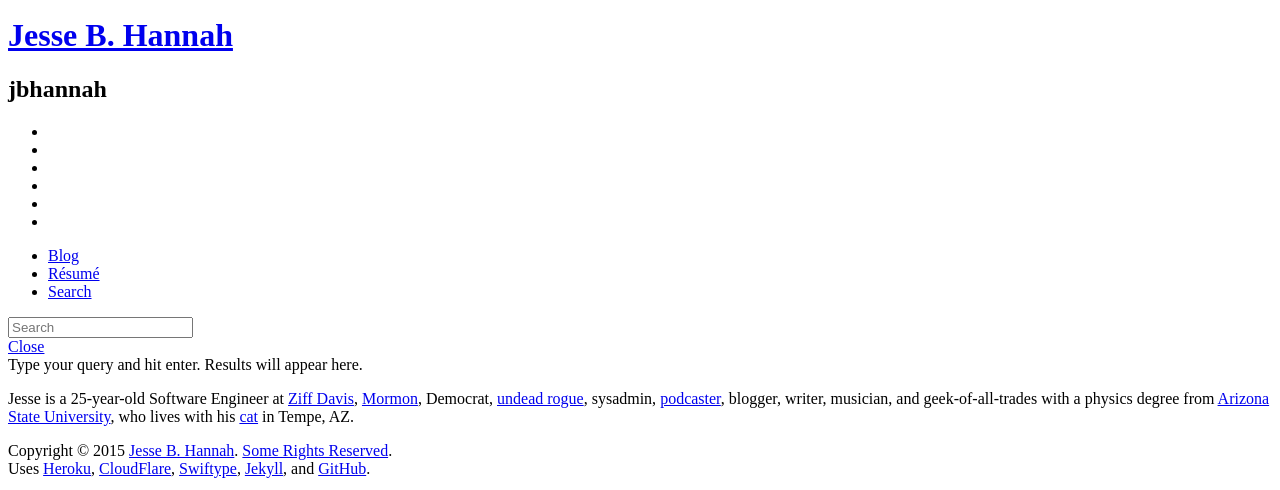
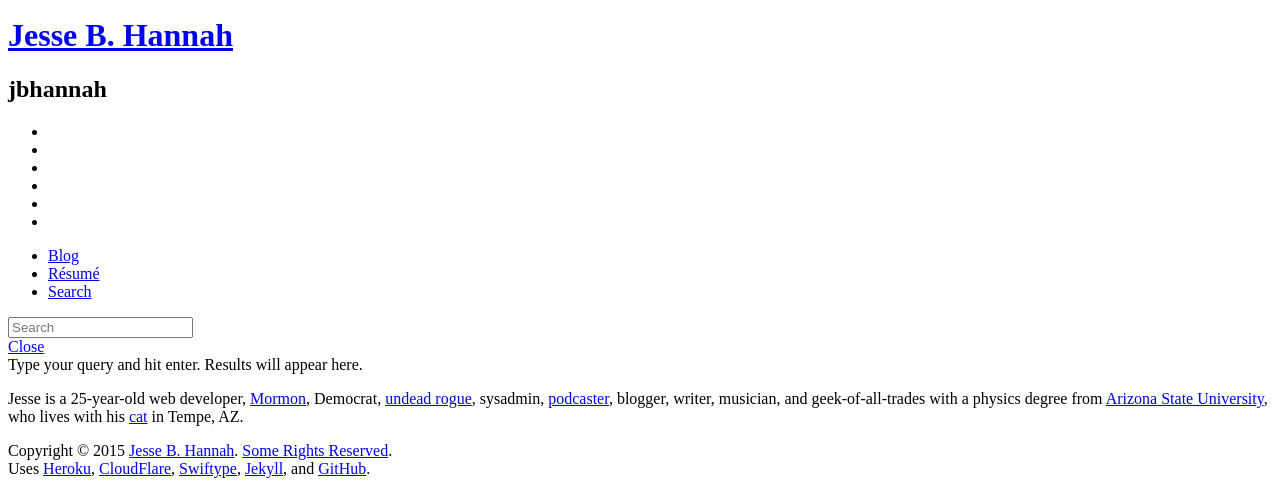
Before and after one commit to jbhannah/jbhannah.net-jekyll, a Jekyll site: the page built from index.html, in a window 1280 px wide, cut to the strip 212-702 px from the top of the page. Built offline with Jekyll 4.4.1, drawn with Linux system fonts in a browser that asks for light colours; nearby versions of some CDN libraries; some web fonts are replaced.

Commit message:
Update bio

```diff
--- a/index.html
+++ b/index.html
@@ -5,10 +5,7 @@ body_class: index
 
 <p itemscope itemtype="http://schema.org/Person" itemref="name">
   Jesse is a {% age 1989-03-20 %}-year-old
-  <span itemprop="jobTitle">Software Engineer</span> at
-  <span itemprop="affiliation" itemscope itemtype="http://schema.org/Organization">
-    <span itemprop="name"><a itemprop="url" href="http://www.ziffdavis.com/">Ziff Davis</a></span>,
-  </span>
+  <span itemprop="jobTitle">web developer</span>,
   <a href="http://mormon.org/me/18K9">Mormon</a>,
   Democrat,
   <a href="/wow.html">undead rogue</a>,
```
